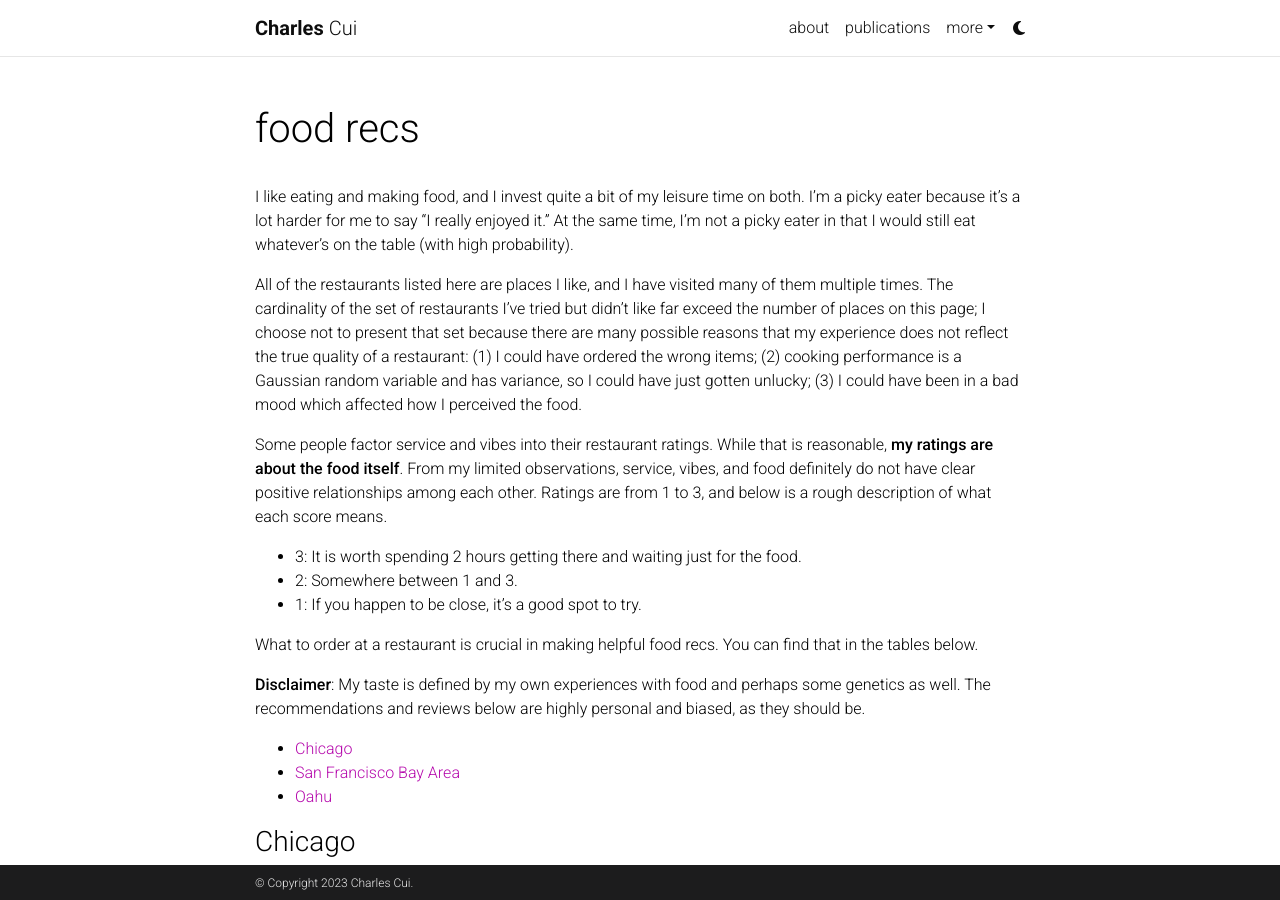
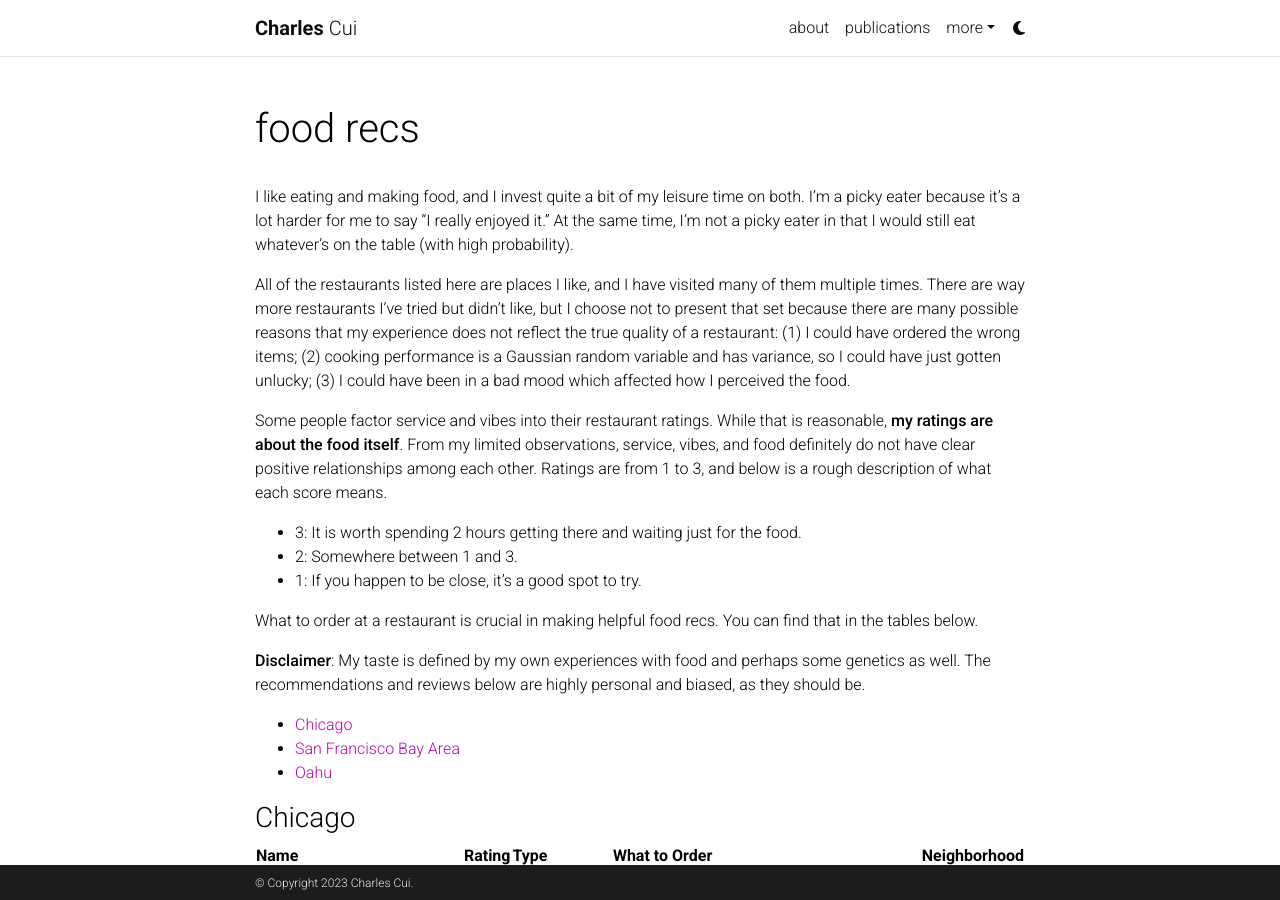
Before and after one commit to digital-flaneur/digital-flaneur.github.io, a Jekyll site: the page built from _pages/foodrecs.md, in a window 1280 px wide and 900 px high. Built offline with Jekyll 4.4.1, drawn with Linux system fonts in a browser that asks for light colours; comment, search, counter and statistics services are not loaded; a style sheet for code colours, icons or effects is not loaded.

Commit message:
update food recs

```diff
--- a/_pages/foodrecs.md
+++ b/_pages/foodrecs.md
@@ -11,7 +11,7 @@
 
 <!-- than most people with whom I've dined; also, the set of restaurants I like tend to be a small proper subset of the set of restaurants a friend has tried and like. -->
 
-All of the restaurants listed here are places I like, and I have visited many of them multiple times. The cardinality of the set of restaurants I've tried but didn't like far exceed the number of places on this page; I choose not to present that set because there are many possible reasons that my experience does not reflect the true quality of a restaurant: (1) I could have ordered the wrong items; (2) cooking performance is a Gaussian random variable and has variance, so I could have just gotten unlucky; (3) I could have been in a bad mood which affected how I perceived the food.
+All of the restaurants listed here are places I like, and I have visited many of them multiple times. There are way more restaurants I've tried but didn't like, but I choose not to present that set because there are many possible reasons that my experience does not reflect the true quality of a restaurant: (1) I could have ordered the wrong items; (2) cooking performance is a Gaussian random variable and has variance, so I could have just gotten unlucky; (3) I could have been in a bad mood which affected how I perceived the food.
 
 Some people factor service and vibes into their restaurant ratings. While that is reasonable, **my ratings are about the food itself**. From my limited observations, service, vibes, and food definitely do not have clear positive relationships among each other. Ratings are from 1 to 3, and below is a rough description of what each score means.
 
@@ -23,9 +23,11 @@
 
 **Disclaimer**: My taste is defined by my own experiences with food and perhaps some genetics as well. The recommendations and reviews below are highly personal and biased, as they should be.
 
-- [Chicago](###chicago)
-- [San Francisco Bay Area](###san-francisco-bay-area)
-- [Oahu](###oahu)
+- [Chicago](#chicago)
+- [San Francisco Bay Area](#san-francisco-bay-area)
+- [Oahu](#oahu)
+
+<a id="chicago"></a>
 
 ### Chicago
 
@@ -41,6 +43,8 @@
 
 <br/><br/>
 
+<a id="san-francisco-bay-area"></a>
+
 ### San Francisco Bay Area
 
 | Name                                | Rating | Type              | What to Order                            | Neighborhood |
@@ -52,6 +56,8 @@
 | Ramen Nagi                          | 1      | Ramen             | ramen, karaage                           | Palo Alto    |
 
 <br/><br/>
+
+<a id="oahu"></a>
 
 ### Oahu
 
```
